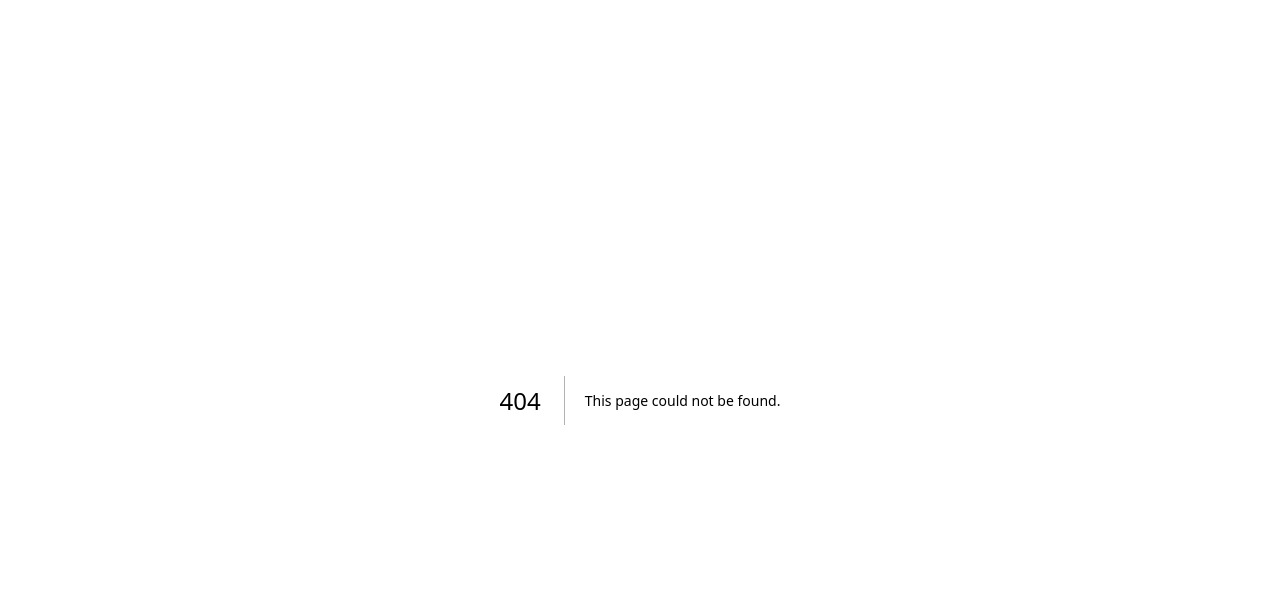
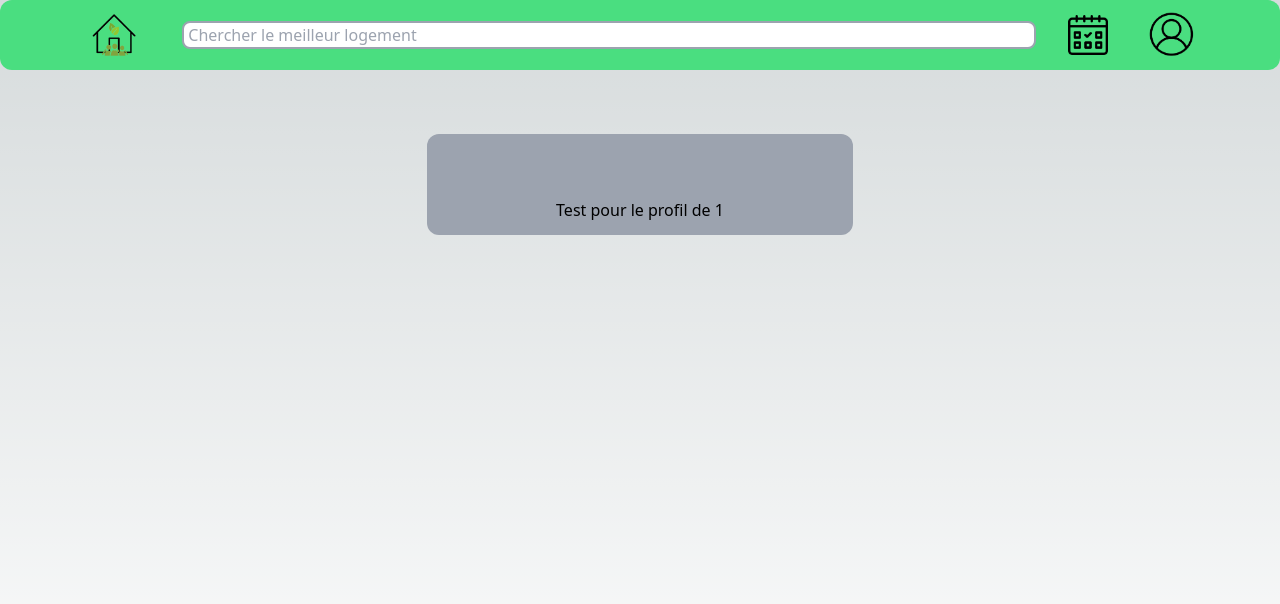
Before and after one commit to matheokcx/Safe-Loc, a Next.js app: page /profil/1 in a window 1280 px wide. Before the commit this address had no page. Shown: the top 604 px of the page. Built offline with nearby package versions, Linux system fonts and the light colour scheme.

Commit message:
version qui marche faut garder

```diff
--- a/src/composants/TopBar.tsx
+++ b/src/composants/TopBar.tsx
@@ -1,15 +1,23 @@
 import Image from 'next/image'
 import { useState } from "react"
+import { useRouter, NextRouter } from 'next/router'
 
-export default function TopBar() {
+interface Props {
+    mailClient: string;
+}
+
+export default function TopBar({ mailClient }: Props) {
 
     const [valeurRecherche, setValeurRecherche] = useState<string>("");
+    const routeur: NextRouter = useRouter();
 
     return (
         <>
-            <div className="w-full h-2/6 rounded-xl bg-green-400 flex flex-row justify-center items-center gap-4">
-                <input type="text" value={valeurRecherche} onChange={(e: any) => setValeurRecherche(e.target.value)} placeholder="Chercher le meilleur logement" className="w-4/6 h-7 border-2 border-gray-400 text-black rounded-xl p-2" />
-                <Image src="/reservationIcon.png" width="50" height="50" alt="Réservations" />
+            <div className="w-full h-1/4 rounded-xl bg-green-400 flex flex-row justify-center items-center gap-8">
+                <Image src="/logo.png" width="70" height="70" alt="Logo Accueil" onClick={() => routeur.push(`/accueil?mail=${mailClient}`)} className="transition-transform hover:scale-105 hover:cursor-pointer" />
+                <input type="text" value={valeurRecherche} onChange={(e: any) => setValeurRecherche(e.target.value)} placeholder="Chercher le meilleur logement" className="w-2/3 h-7 border-2 border-gray-400 text-black rounded-lg p-1" />
+                <Image src="/reservationIcon.png" width="40" height="40" alt="Réservations" />
+                <Image src="/photoProfilDefaut.png" width="60" height="60" alt="Profil" onClick={() => routeur.push(`/profil/${mailClient}`)} />
             </div>
         </>
     )
--- a/src/pages/accueil.tsx
+++ b/src/pages/accueil.tsx
@@ -1,11 +1,19 @@
 import TopBar from '../composants/TopBar'
+import { useRouter, NextRouter } from 'next/router'
+import { useEffect, useState } from 'react'
 
 export default function accueil() {
+
+    const routeur: NextRouter = useRouter();
+    const { mailUtilisateur } = routeur.query;
+
+
     return (
         <>
-            <div className="bg-white w-screen h-screen flex flex-col items-center text-black">
-                <TopBar />
-                <div className="h-4/6 w-full flex flex-col"></div>
+            <div className=" w-screen h-screen flex flex-col items-center bg-blue-800">
+                <TopBar mailClient={mailUtilisateur as string} />
+                <div className=" w-full h-3/4 flex flex-col">
+                </div>
             </div>
         </>
     )
--- /dev/null
+++ b/src/pages/profil/[userMail].tsx
@@ -0,0 +1,28 @@
+import { useRouter, NextRouter } from 'next/router'
+import { useState, useEffect } from 'react'
+import Head from 'next/head'
+import Image from 'next/image'
+import TopBar from '../../composants/TopBar'
+
+export default function pageDeProfil() {
+
+    const routeur: NextRouter = useRouter();
+    const { userMail } = routeur.query;
+
+    return (
+        <>
+            <Head>
+                <title>SafeLoc - {userMail}</title>
+                <link rel="icon" href="/logo.png" />
+            </Head>
+            <div className="w-screen h-screen -font-sans text-black flex flex-col items-center">
+                <TopBar mailClient={userMail as string} />
+                <div className="w-full h-1/3 flex flex-col items-center pt-16">
+                    <div className="w-1/3 h-1/2 bg-gray-400 rounded-xl flex flex-col items-center pt-16">
+                        <p>Test pour le profil de {userMail}</p>
+                    </div>
+                </div>
+            </div>
+        </>
+    )
+}
```
Also changed, not shown: public/logo.png (added), public/photoProfilDefaut.png (added).
